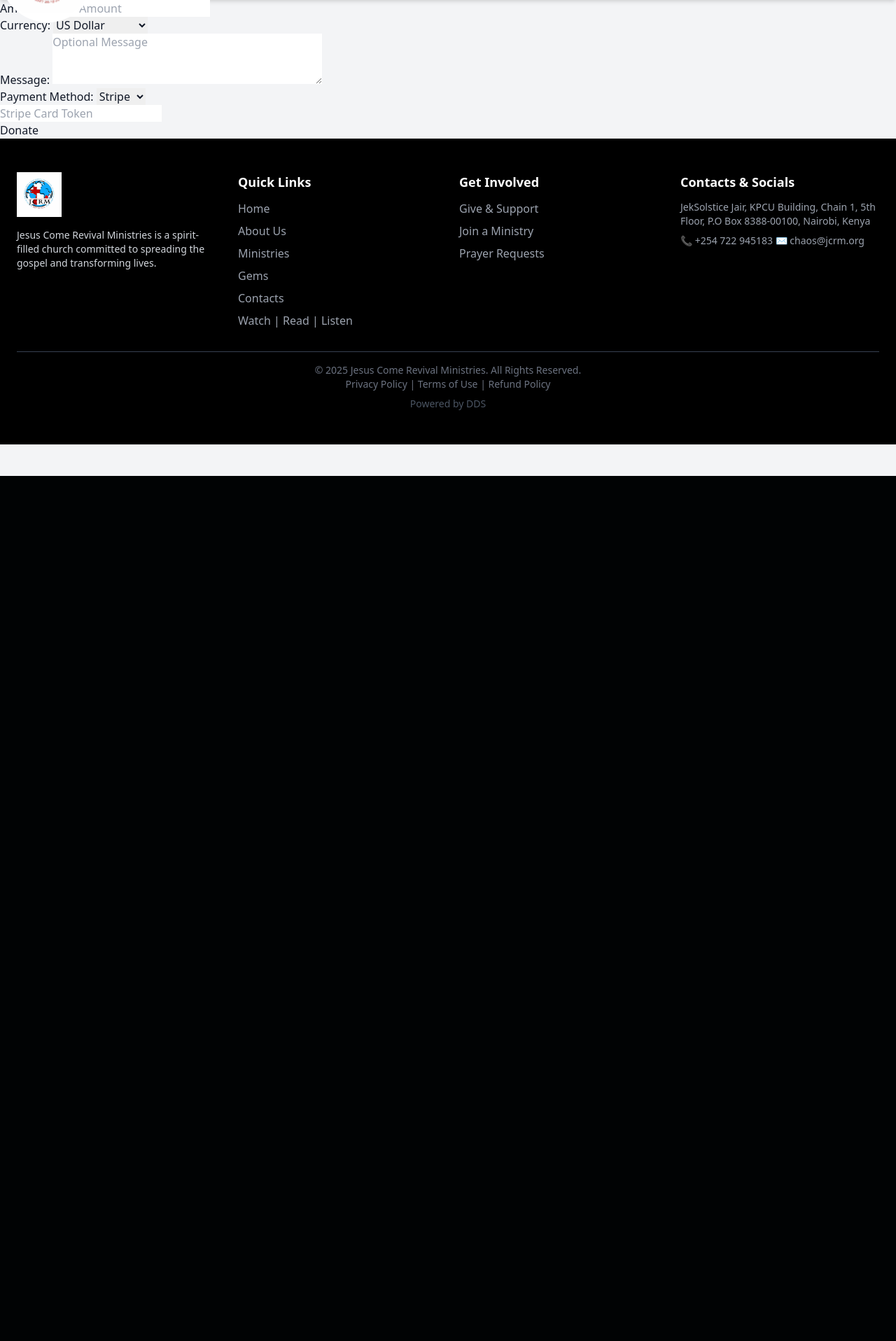
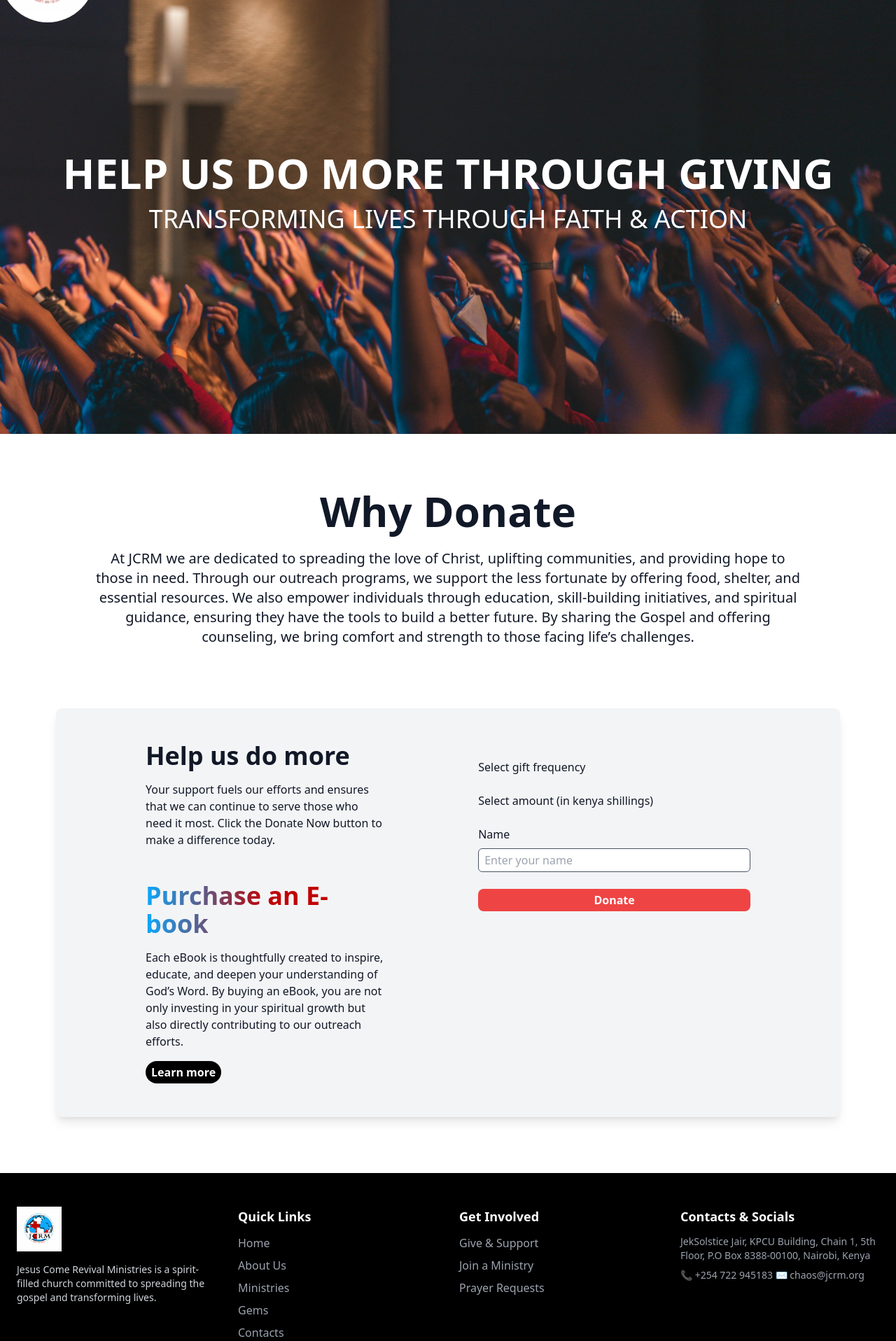
Before and after one commit to jaksoftwares/JCRM, a Django app: page /donations/ in a window 1280 px wide. Shown: the part 120-2036 px from the top of the page at 70% size. Before the commit the page ends 800 px from the top, so only its background shows below. Run offline with Django 5.2, Linux system fonts and the light colour scheme.

Commit message:
feat: add donate page design

```diff
--- a/donations/templates/donations/donate.html
+++ b/donations/templates/donations/donate.html
@@ -1,23 +1,72 @@
+{% extends 'common/base.html' %} {% block title %}JCRM:Home donat{% endblock %}
+{% load static %} {% block content %}
+<div
+	class="w-full relative bg-center bg-cover"
+	style="
+		background-image: url('{% static 'images/ministries/worshipImg.jpeg' %}');
+		height: 620px;
+	"
+>
+	<p
+		class="absolute left-1/2 transform -translate-x-1/2 text-white text-center uppercase w-full"
+		style="top: 35%"
+	>
+		<span class="block text-6xl font-bold mb-4"
+			>HELP US DO MORE THROUGH GIVING</span
+		>
+		<span class="text-4xl">Transforming Lives Through Faith & Action</span>
+	</p>
+</div>
+<div class="w-full bg-white lg:p-20 gap-6 flex flex-col items-center">
+	<p class="capitalize font-bold text-6xl">Why Donate</p>
+	<p class="text-xl text-center" style="width: 90%">
+		At JCRM we are dedicated to spreading the love of Christ, uplifting
+		communities, and providing hope to those in need. Through our outreach
+		programs, we support the less fortunate by offering food, shelter, and
+		essential resources. We also empower individuals through education,
+		skill-building initiatives, and spiritual guidance, ensuring they have the
+		tools to build a better future. By sharing the Gospel and offering
+		counseling, we bring comfort and strength to those facing life’s challenges.
+	</p>
 
-{% extends 'common/base.html' %}
+	<div
+		class="w-full lg:px-32 lg:py-12 bg-gray-100 rounded-lg shadow-lg lg:mt-16 flex justify-between"
+	>
+		<div class="flex flex-col items-start" style="width: 40%">
+			<h1 class="text-4xl font-semibold lg:mb-4">Help us do more</h1>
+			<p class="lg:mb-12">
+				Your support fuels our efforts and ensures that we can continue to serve
+				those who need it most. Click the Donate Now button to make a difference
+				today.
+			</p>
+			<h1 class="text-4xl font-semibold lg:mb-4 text-transparent bg-clip-text gradient-primary">Purchase an E-book</h1>
+			<p class="mb-4">
+				Each eBook is thoughtfully created to inspire, educate, and deepen your
+				understanding of God’s Word. By buying an eBook, you are not only
+				investing in your spiritual growth but also directly contributing to our
+				outreach efforts.
+			</p>
+			<button class="bg-black text-white py-1 px-2 rounded-3xl font-bold">
+				Learn more
+			</button>
+		</div>
+		<div class="flex flex-col" style="width: 45%">
+			<form method="POST" class="space-y-6 w-full">
+				{% csrf_token %}
+				<div class="flex flex-col gap-2">
+					<label>Select gift frequency</label>
+				</div>
+				<div class="flex flex-col gap-2">
+					<label>Select amount (in kenya shillings)</label>
+				</div>
+				<div class="flex flex-col gap-2">
+					<label>Name</label>
+					<input type="text" name="name" placeholder="Enter your name" class="border border-gray-600 px-2 py-1 focus:border-black rounded-md"/>
+				</div>
 
-{% block title %}JCRM:Home{% endblock %}
-
-{% block content %}
-<form method="POST">
-    {% csrf_token %}
-    {{ form.as_p }}
-
-    <label>Payment Method:</label>
-    <select name="payment_method">
-        <option value="stripe">Stripe</option>
-        <option value="paypal">PayPal</option>
-    </select>
-
-    <div id="stripe-card-element">
-        <input type="text" name="stripeToken" placeholder="Stripe Card Token" required>
-    </div>
-
-    <button type="submit">Donate</button>
-</form>
+				<button type="submit" class="w-full bg-red-500 text-white font-bold py-1 rounded-lg">Donate</button>
+			</form>
+		</div>
+	</div>
+</div>
 {% endblock %}
```
